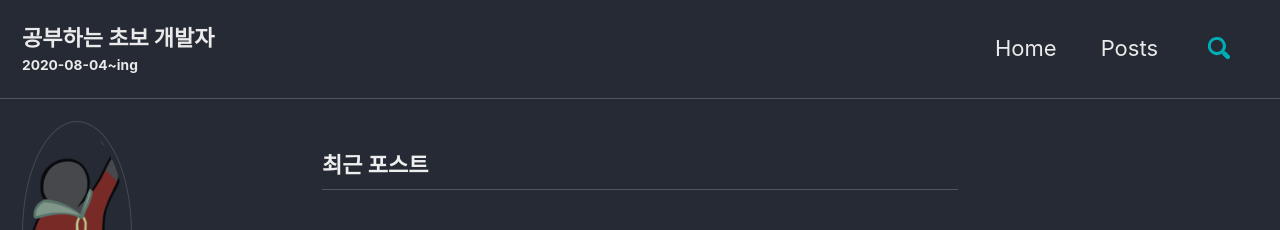
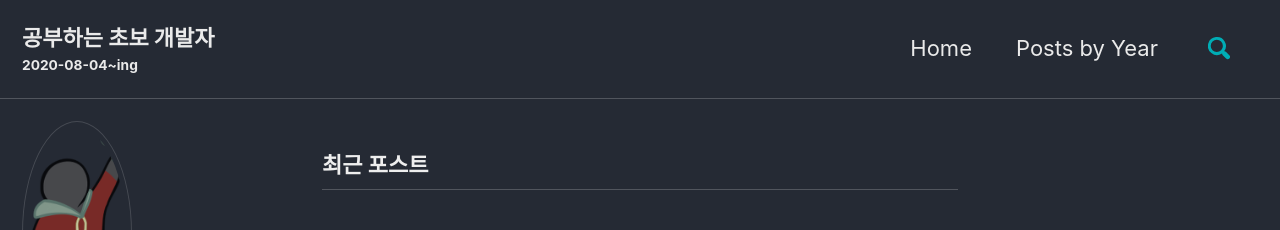
Before and after one commit to doli-doli/doli-doli.github.io, a Jekyll site: the page built from index.html, in a window 1280 px wide. Shown: the top 230 px of the page. Built offline with Jekyll 4.4.1, drawn with Linux system fonts in a browser that asks for light colours; cached includes are drawn as plain includes; a script that is not in the unit is left out; the list of posts is cut into pages by our own code.

Commit message:
Update navigation.yml

```diff
--- a/_data/navigation.yml
+++ b/_data/navigation.yml
@@ -6,7 +6,7 @@ main:
   #  url: /tags/
   - title: "Home"
     url: https://goahead-jo.xyz
-  - title: "Posts"
+  - title: "Posts by Year"
     url: /posts/
   #- title: "About"
    # url: /about/
```
